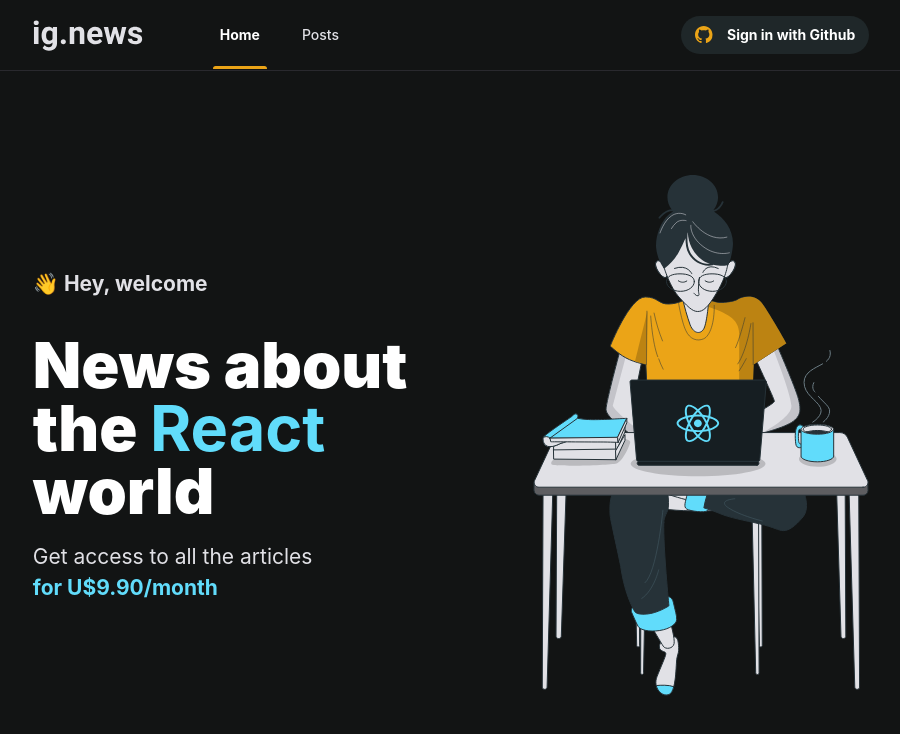
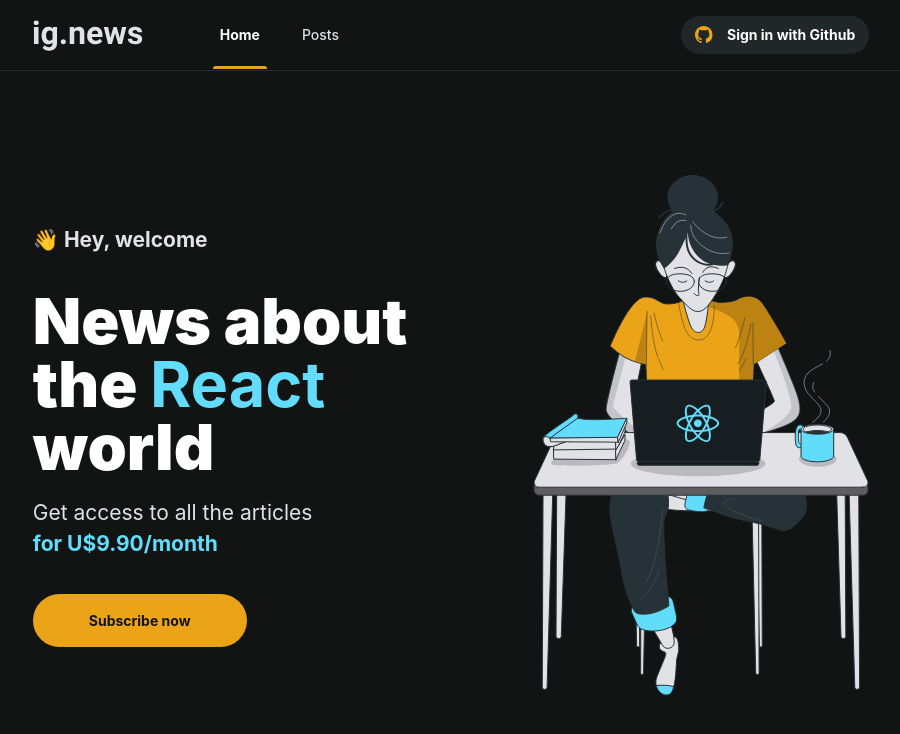
Before and after one commit to MarcosRene/ig-news, a Next.js app: page / in a window 1280 px wide. Shown: the top 734 px of the page, without its empty margins (189-1089 px from the left). Built offline with nearby package versions, Linux system fonts and the light colour scheme.

Commit message:
:sparkles: feat: create SubscribeButton component

```diff
--- /dev/null
+++ b/src/components/SubscribeButton/index.tsx
@@ -0,0 +1,3 @@
+import { Container } from './styles';
+
+export const SubscribeButton = () => <Container>Subscribe now</Container>;
--- /dev/null
+++ b/src/components/SubscribeButton/styles.ts
@@ -0,0 +1,22 @@
+import styled, { css } from 'styled-components';
+
+export const Container = styled.button`
+  ${({ theme }) => css`
+    padding: 1.25rem 4rem;
+    line-height: 1.25rem;
+    border-radius: 1000px;
+    background: ${theme.colors.yellow};
+    color: ${theme.colors.background};
+    font-weight: bold;
+    vertical-align: middle;
+    transition: 180ms 80ms ease-in-out;
+
+    :hover {
+      filter: brightness(1.2);
+    }
+
+    :active {
+      filter: brightness(0.8);
+    }
+  `}
+`;
--- a/src/components/index.ts
+++ b/src/components/index.ts
@@ -1,3 +1,4 @@
 export { MetaTags } from './MetaTags';
 export { Header } from './Header';
 export { AuthButton } from './AuthButton';
+export { SubscribeButton } from './SubscribeButton';
--- a/src/pages/index.tsx
+++ b/src/pages/index.tsx
@@ -1,4 +1,4 @@
-import { MetaTags } from '../components';
+import { MetaTags, SubscribeButton } from '../components';
 import { Container, Section } from '../../styles/home';
 
 export default function Home() {
@@ -17,6 +17,8 @@ export default function Home() {
           <p>
             Get access to all the articles <strong>for U$9.90/month</strong>
           </p>
+
+          <SubscribeButton />
         </Section>
 
         <img src="/images/avatar.svg" alt="Girl Coding" />
--- a/styles/home.ts
+++ b/styles/home.ts
@@ -33,6 +33,7 @@ export const Section = styled.section`
     }
 
     > p {
+      margin-bottom: 2.5rem;
       font-weight: 400;
 
       > strong {
```
